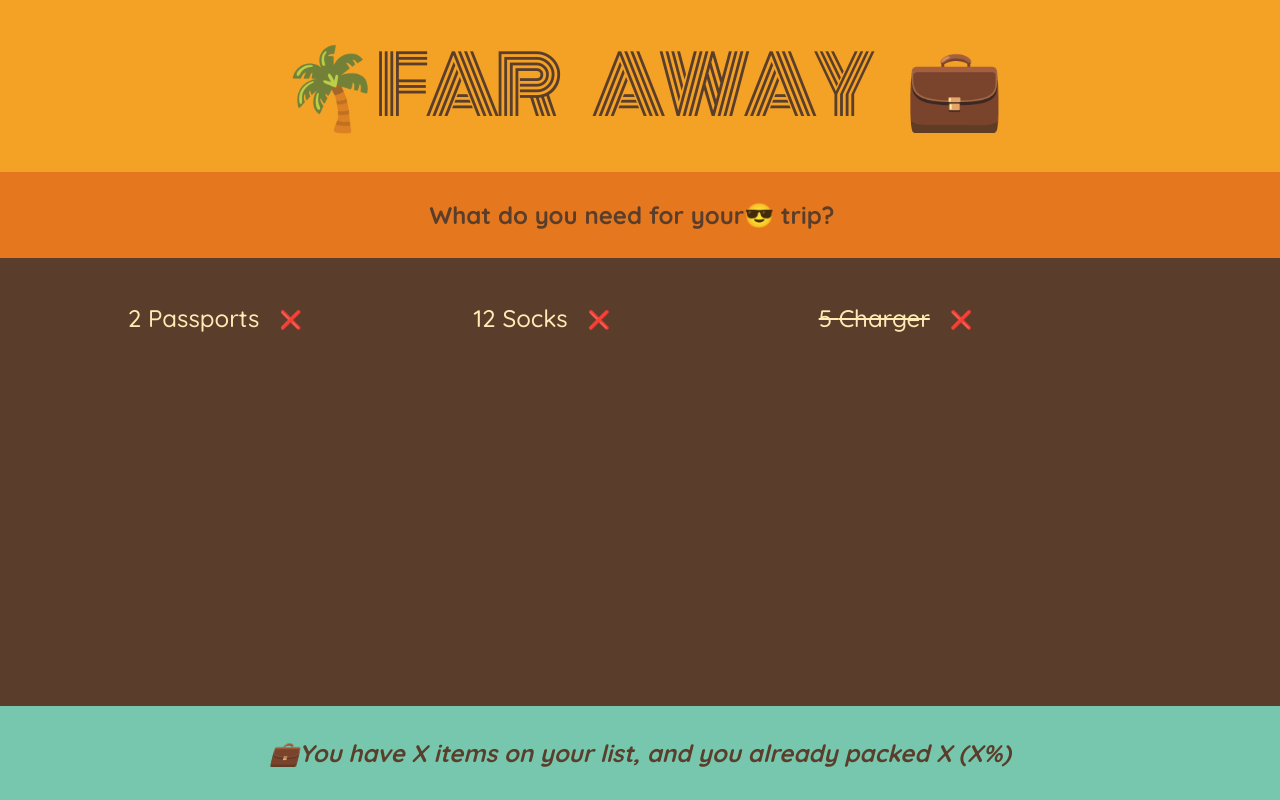
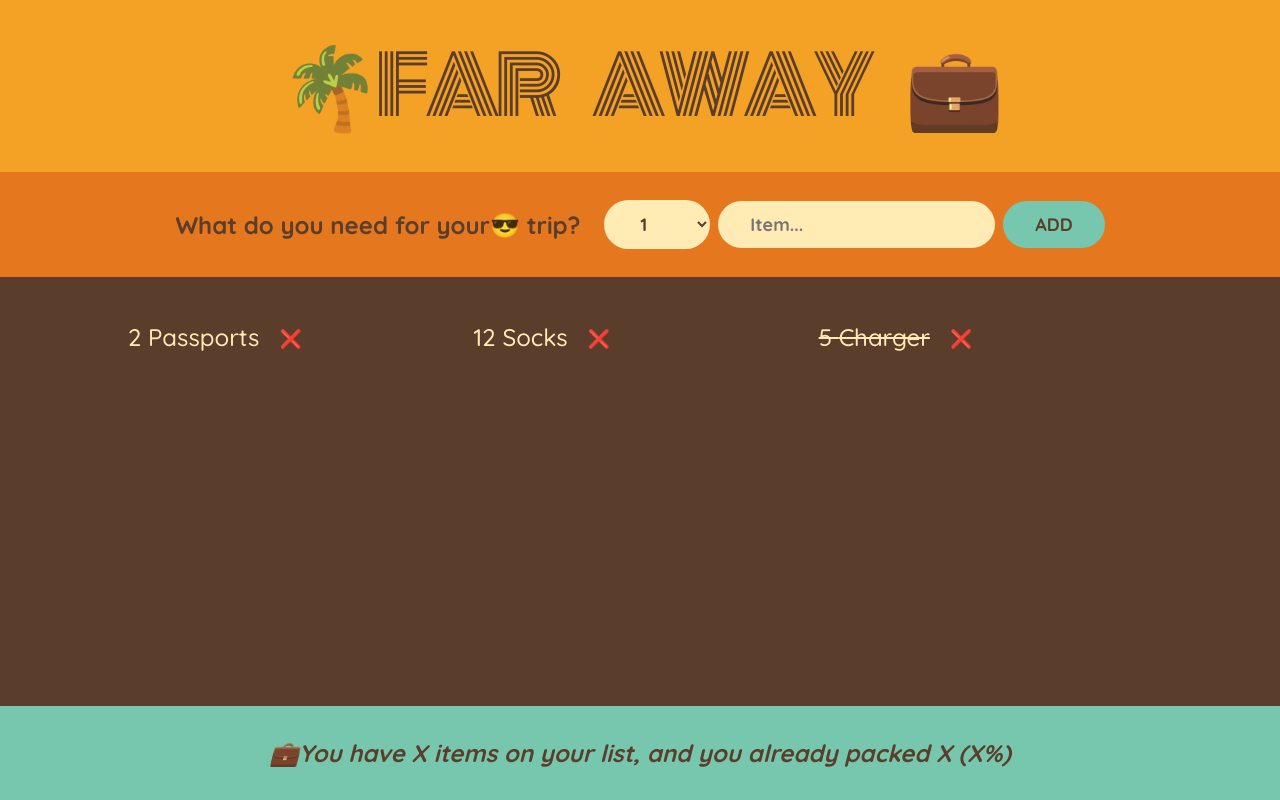
Before and after one commit to shem4soul/react-travel-list, a React (Create React App) app: page / in a window 1280 px wide. Built offline with nearby package versions, Linux system fonts and the light colour scheme.

Commit message:
Add form submission handler and improve item selection in Form component

```diff
--- a/src/App.js
+++ b/src/App.js
@@ -20,9 +20,22 @@
 }
 
 function Form() {
+  function handleSubmit(e) {
+    e.preventDefault();
+  }
+
   return (
-    <div className="add-form">
+    <div className="add-form" onSubmit={handleSubmit}>
       <h3>What do you need for your😎 trip?</h3>
+      <select>
+        {Array.from({ length: 20 }, (_, i) => i + 1).map((num) => (
+          <option key={num} value={num}>
+            {num}
+          </option>
+        ))}
+      </select>
+      <input type="text" placeholder="Item..." />
+      <button>Add</button>
     </div>
   );
 }
```
